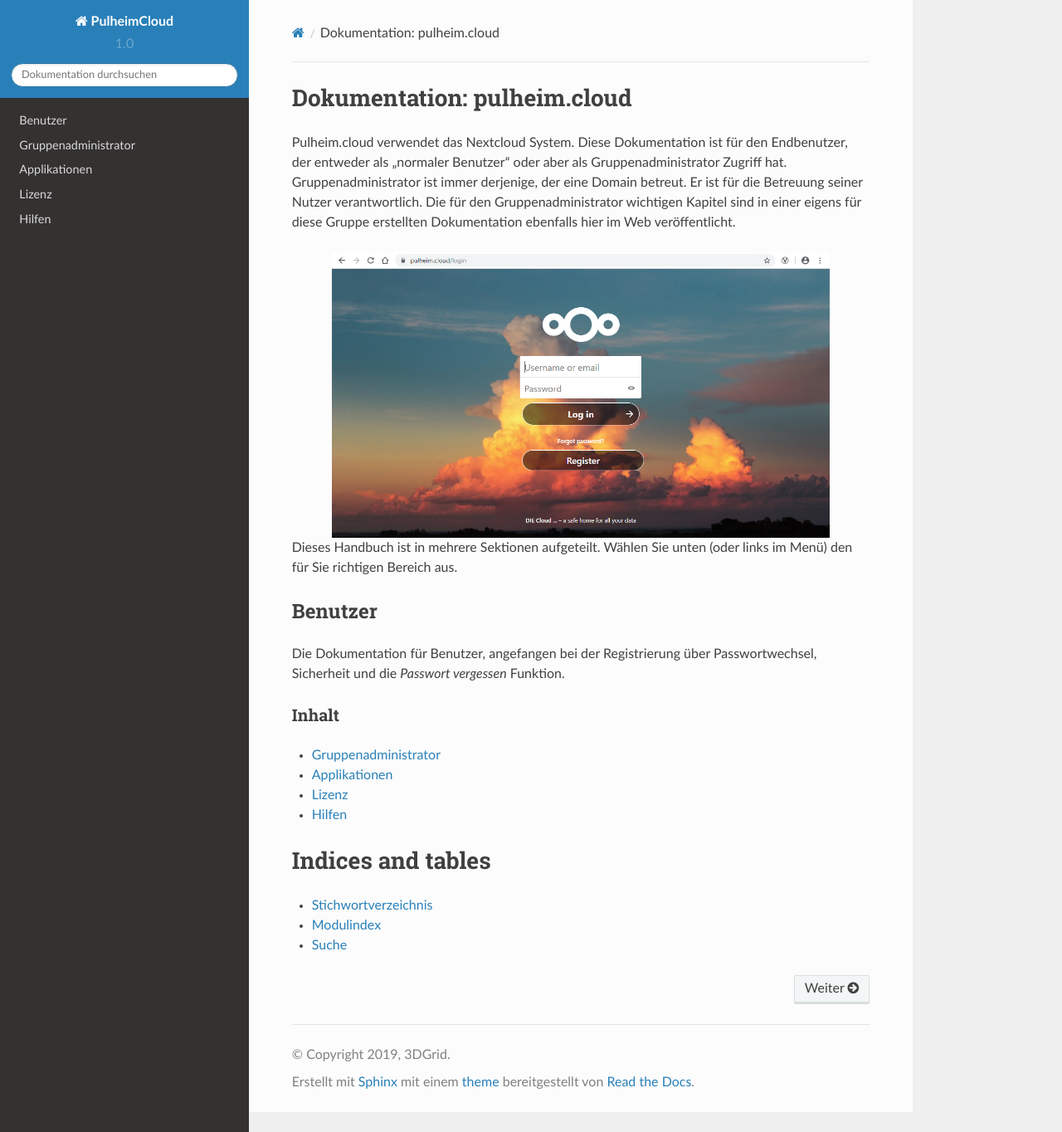
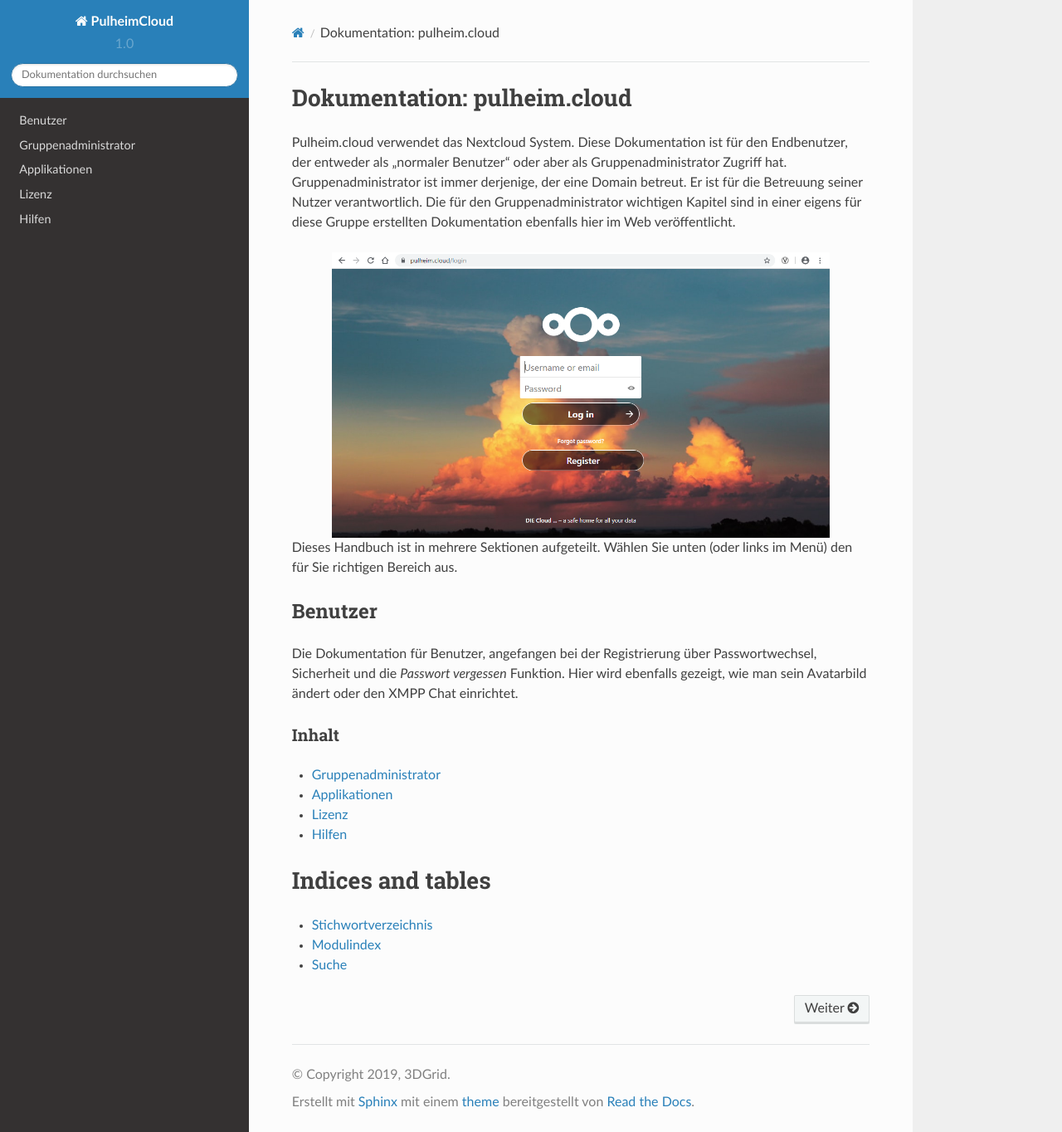
Before and after one commit to mmetzmac/PulheimCloud, a Sphinx documentation site: the page built from docs/source/index.rst, in a window 1280 px wide and 1364 px high. Shown: the whole window at 83% size. Built offline with Sphinx 7.4.7 and the Read the Docs theme 2.0.0, drawn with Linux system fonts in a browser that asks for light colours.

Commit message:
adjusted index.rst

```diff
--- a/docs/source/index.rst
+++ b/docs/source/index.rst
@@ -17,7 +17,7 @@
 
 Benutzer
 --------
-Die Dokumentation für Benutzer, angefangen bei der Registrierung über Passwortwechsel, Sicherheit und die *Passwort vergessen* Funktion.
+Die Dokumentation für Benutzer, angefangen bei der Registrierung über Passwortwechsel, Sicherheit und die *Passwort vergessen* Funktion. Hier wird ebenfalls gezeigt, wie man sein Avatarbild ändert oder den XMPP Chat einrichtet.
 
 .. toctree::
    :maxdepth: 2
```
